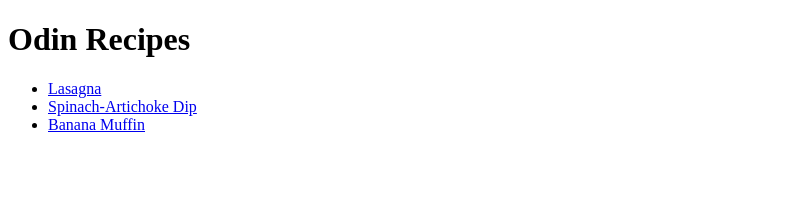
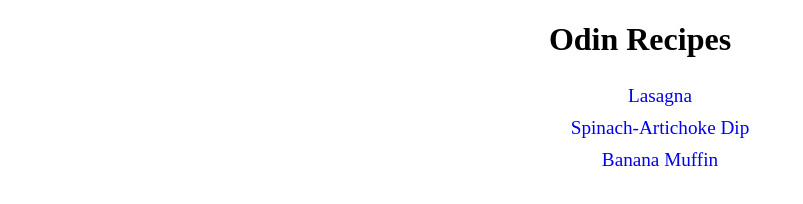
Before and after one commit to BryantTheProgrammer/odin-recipes, a plain HTML site: page index.html in a window 1280 px wide. Shown: the whole page, without its empty margins (0-803 px from the left). Drawn offline with Linux system fonts and the light colour scheme.

Commit message:
Started to add external CSS properties to this project as per the progression of odin foundations.

```diff
--- a/index.html
+++ b/index.html
@@ -4,6 +4,7 @@
     <meta charset="UTF-8">
     <meta name="viewport" content="width=device-width, initial-scale=1.0">
     <title>Recipes</title>
+    <link rel="stylesheet" href="styles.css"/>
 </head>
 <body>
     <h1>Odin Recipes</h1>
--- /dev/null
+++ b/recipes/recipes.css
@@ -0,0 +1,10 @@
+
+h1{
+    text-align: center;
+}
+h3{
+    text-decoration: underline;
+}
+img{
+    align-self: center;
+}
--- /dev/null
+++ b/styles.css
@@ -0,0 +1,17 @@
+body{
+    text-align: center;
+}
+li{
+    list-style-type:  none;;
+    font-size: larger;
+    padding:5px
+}
+a{
+    text-decoration:none;
+}
+a:checked{
+    color: blue
+}
+a:visited{
+color: blue;
+}
```
Also changed, not shown: recipes/banana-muffin.html (+2 -0 lines), recipes/lasagna.html (+2 -0 lines), recipes/spinach-artichoke.html (+2 -0 lines).
